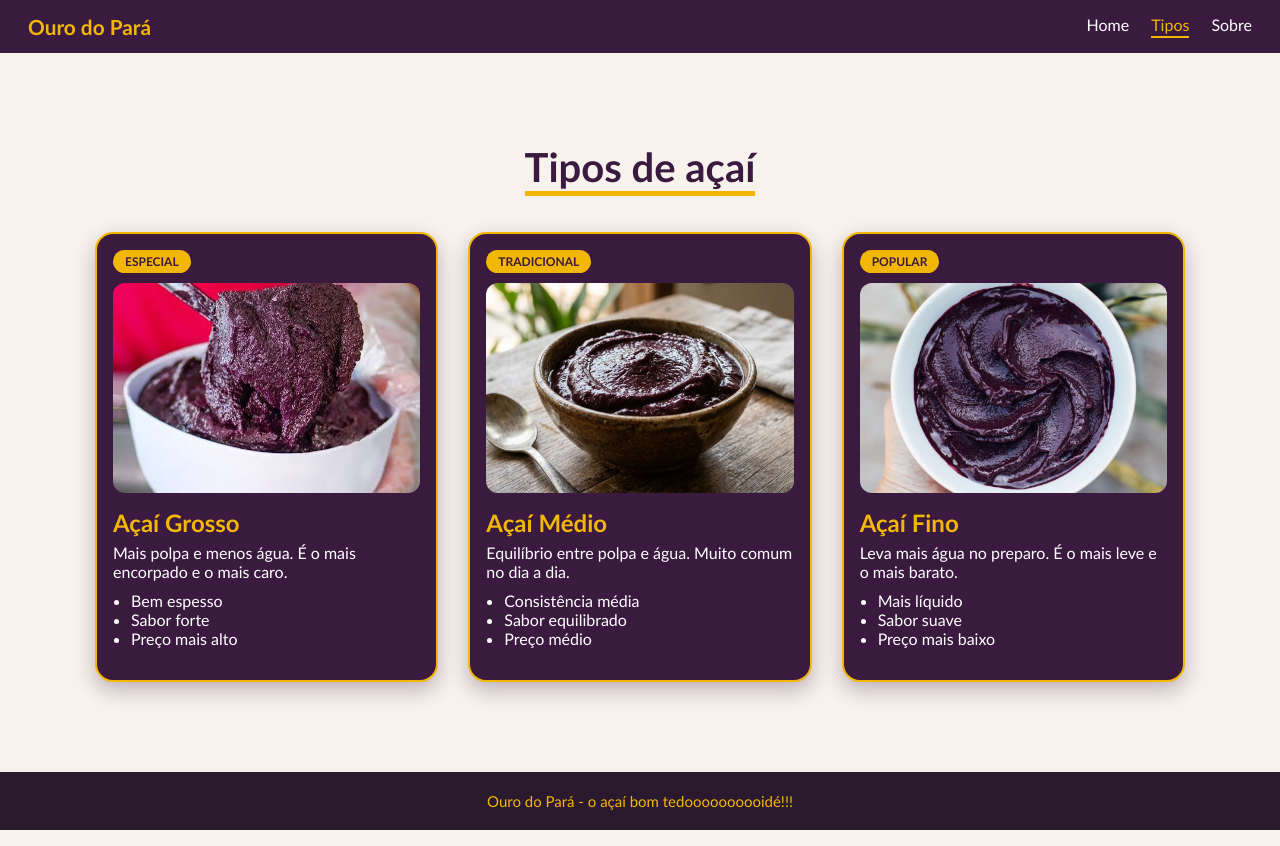
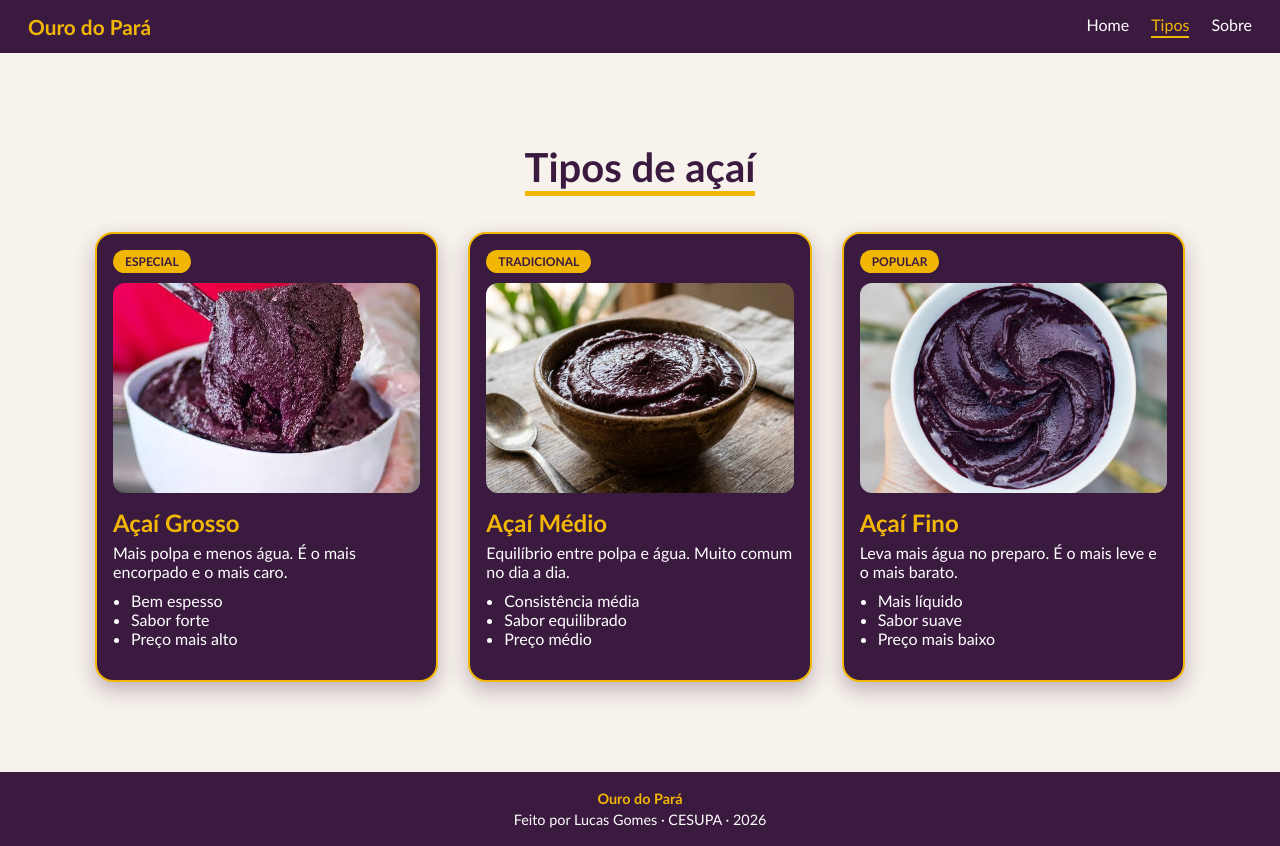
Before and after one commit to lucasqgomes07-commit/ouro-do-para, a JavaScript app: page /tipos in a window 1280 px wide. Built offline with nearby package versions, Linux system fonts and the light colour scheme.

Commit message:
Add files via upload

```diff
--- a/src/components/Rodape/Rodape.js
+++ b/src/components/Rodape/Rodape.js
@@ -1,9 +1,10 @@
 import styles from './Rodape.module.css';
 
-function Rodape() {
+function Rodape({ autor }) {
   return (
-    <footer className={styles.rodape}>
-      <p>Ouro do Pará - o açaí bom tedoooooooooidé!!!</p>
+    <footer className={styles.base}>
+      <strong className={styles.nome}>Ouro do Pará</strong>
+      <span>Feito por {autor} · CESUPA · 2026</span>
     </footer>
   );
 }
--- a/src/components/Rodape/Rodape.module.css
+++ b/src/components/Rodape/Rodape.module.css
@@ -1,8 +1,14 @@
-.rodape {
-  margin-top: auto;
-  padding: 20px;
-  text-align: center;
-  background-color: #2b1a2e;
+.base {
+  display: flex;
+  flex-direction: column;
+  align-items: center;
+  gap: 4px;
+  padding: 18px;
+  background-color: #3b1a40;
+  color: #fff;
+  font-size: 0.9rem;
+}
+
+.nome {
   color: #f2b705;
-  font-size: 15px;
 }
```
